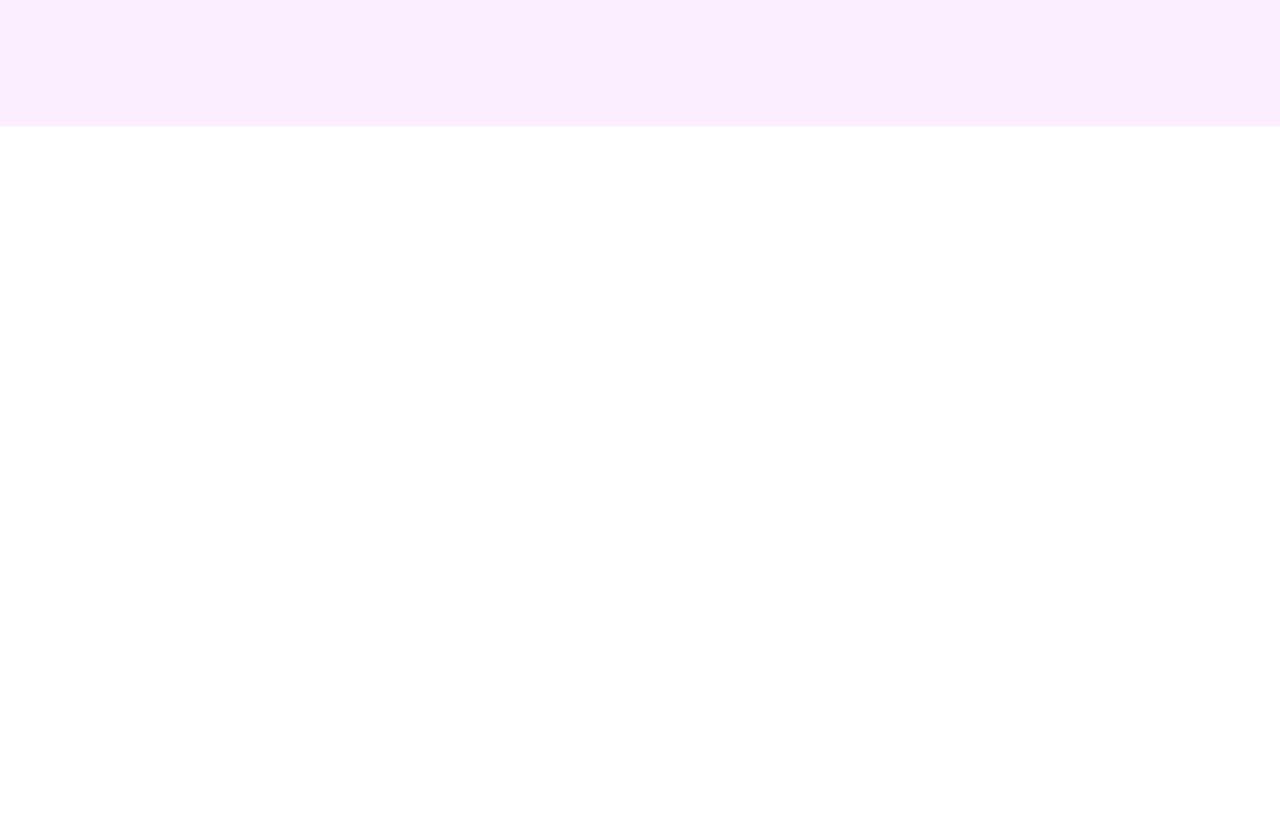
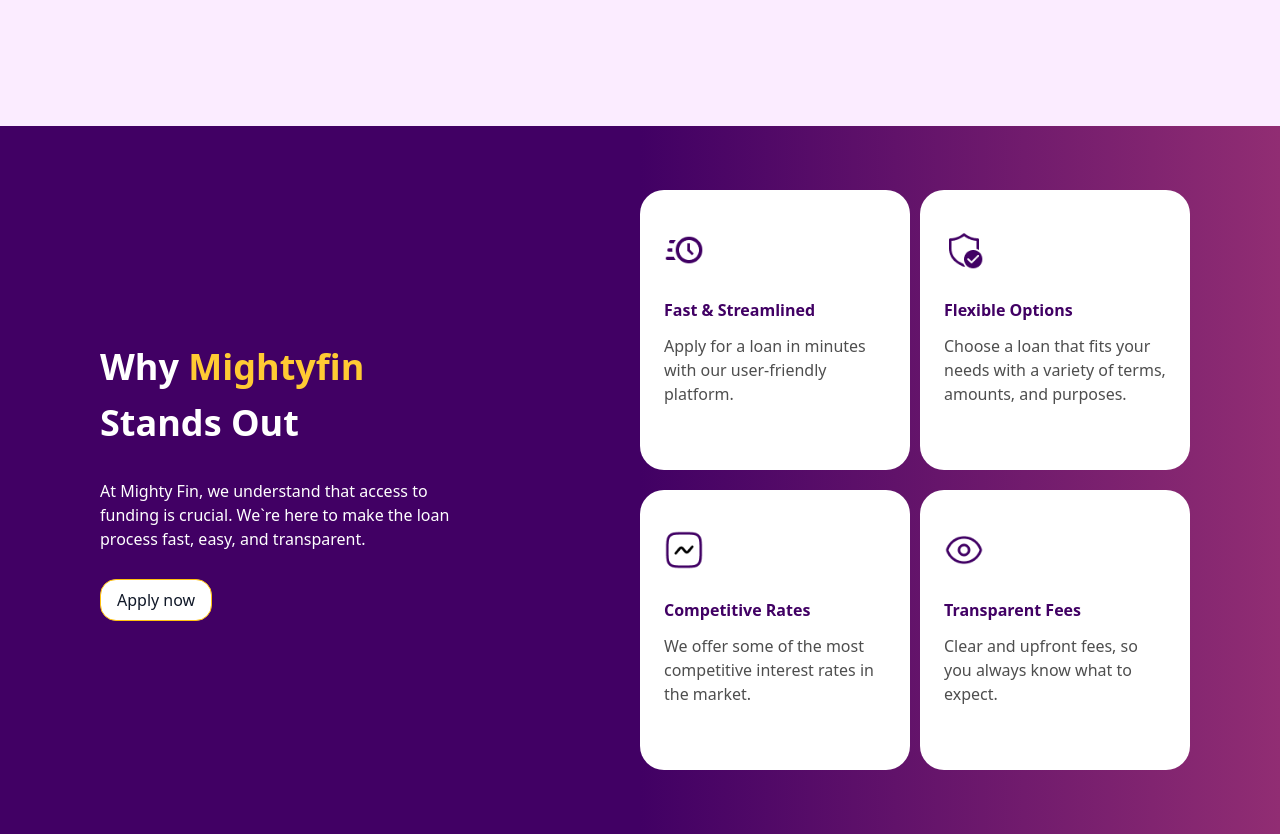
Before and after one commit to TracyMuso/mightyfin-website, a Next.js app: page / in a window 1280 px wide. Shown: the part 1460-2294 px from the top of the page. Before the commit the page ends 1586 px from the top, so only its background shows below. Built offline with nearby package versions, Linux system fonts and the light colour scheme.

Commit message:
feat(landing-page): add why-us section on landing page

```diff
--- a/app/page.tsx
+++ b/app/page.tsx
@@ -1,10 +1,12 @@
 import Hero from "@/components/hero";
 import Products from "@/components/Products";
+import Whyus from "@/components/Whyus";
 export default function Home() {
   return (
     <div>
       <Hero />
       <Products />
+      <Whyus />
     </div>
   );
 }
--- /dev/null
+++ b/components/Whyus/index.tsx
@@ -0,0 +1,32 @@
+import styles from "@/styles/landingPage.module.css";
+import { Button } from "../button";
+import { WhyUsCardData } from "@/constants/data/landingPage";
+import WhyUsCard from "../Cards/whyUs";
+
+const Whyus = () => {
+  return (
+    <section
+      className={`${styles.whyUs} flex lg:flex-row flex-col items-center gap-12 lg:gap-1 py-[64px] md:px-[100px] sm:px-12 px-5 justify-between`}
+    >
+      <div className="text-content xl:w-1/3 lg:w-1/4 flex flex-col gap-5 text-center md:text-left">
+        <h2 className="font-extrabold lg:text-4xl sm:text-2xl text-xl text-white leading-[56px]">
+          Why <span className="text-yellow-300">Mightyfin </span>Stands Out
+        </h2>
+        <p className="text-white py-2">
+          At Mighty Fin, we understand that access to funding is crucial. We`re
+          here to make the loan process fast, easy, and transparent.
+        </p>
+        <div className="w-2/5 md:mx-0 mx-auto">
+          <Button text="Apply now" variant="tertiary" />
+        </div>
+      </div>
+      <div className="mf-pros grid md:grid-rows-2 md:grid-cols-2 grid-cols-1 xl:w-1/2 justify-center gap-5">
+        {WhyUsCardData.map((item, idx) => (
+          <WhyUsCard {...item} key={idx} />
+        ))}
+      </div>
+    </section>
+  );
+};
+
+export default Whyus;
```
